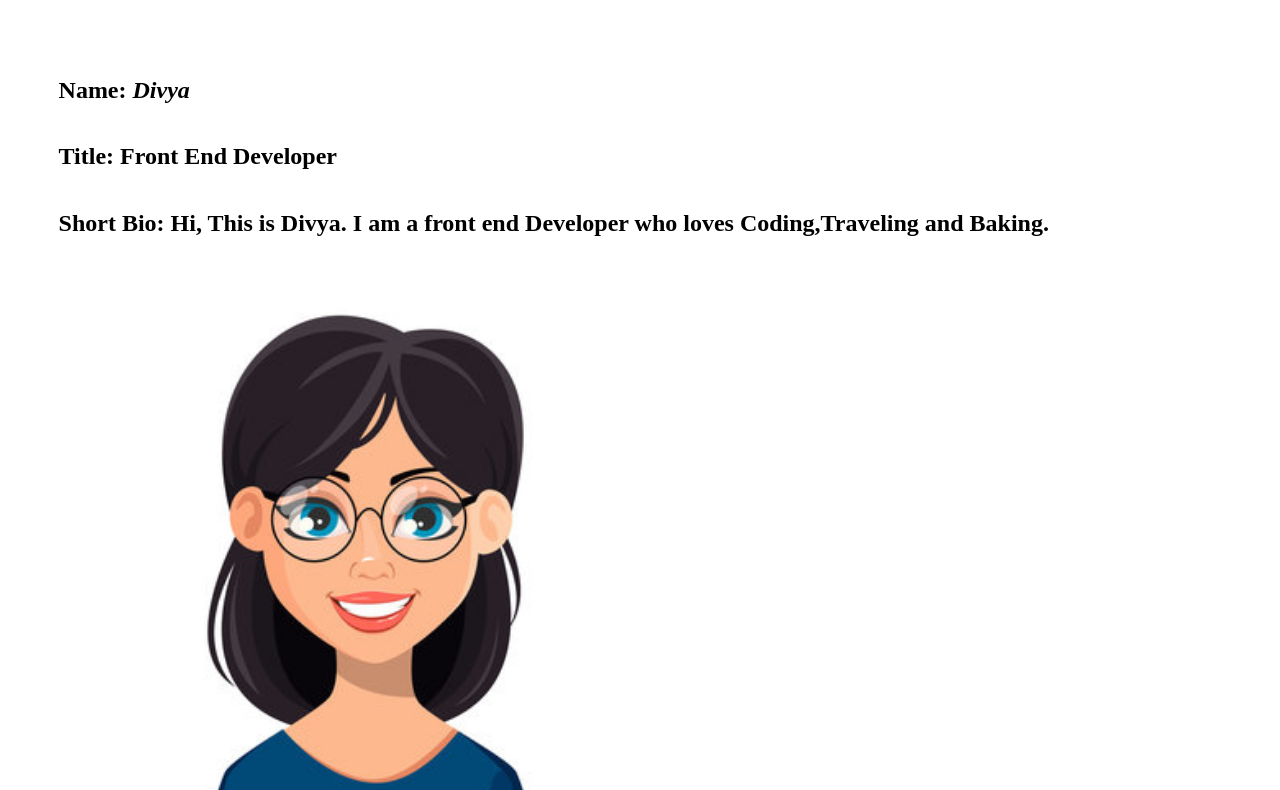
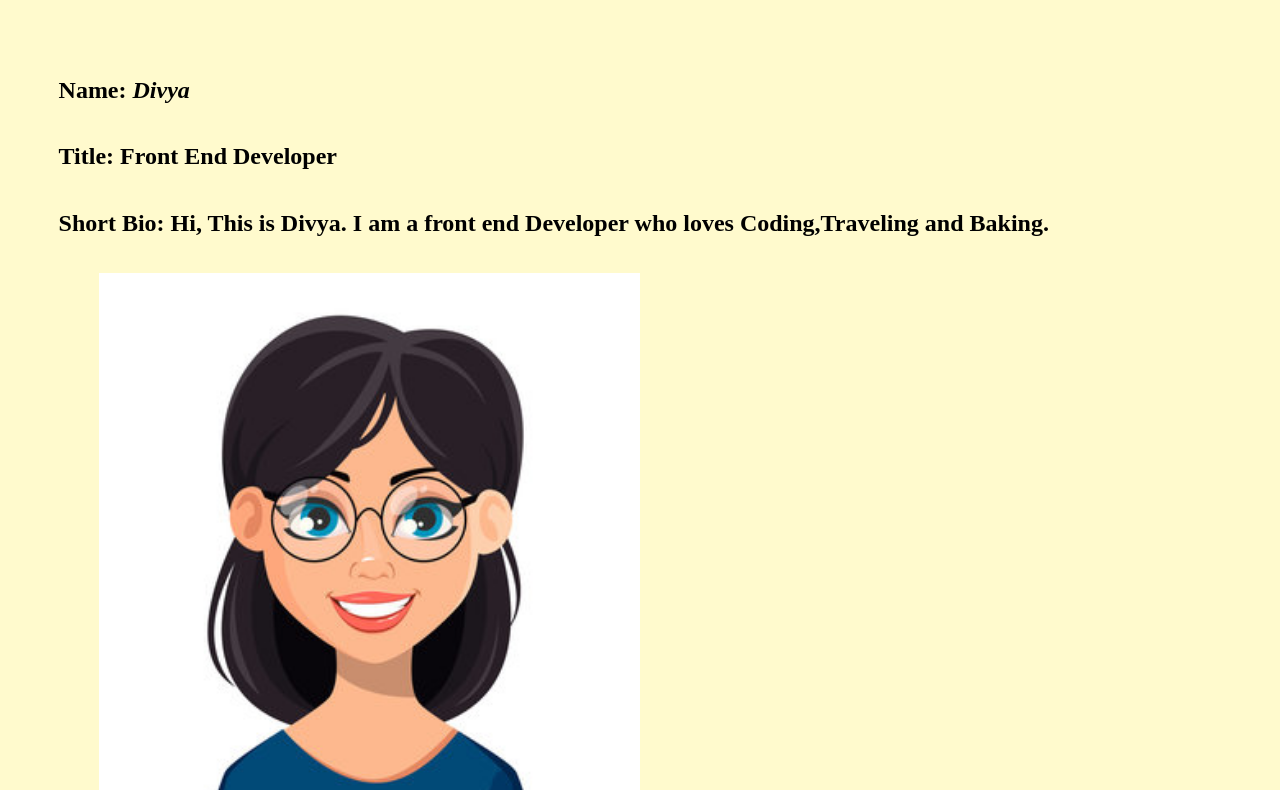
Before and after one commit to DivyaRadhakrish/Personal-Blog, a plain HTML site: page index.html in a window 1280 px wide. Shown: the part 279-1069 px from the top of the page. Drawn offline with Linux system fonts and the light colour scheme.

Commit message:
First commit

```diff
--- a/styles/main.css
+++ b/styles/main.css
@@ -1,3 +1,7 @@
 @import "first.css";
 @import "second.css";
 @import "third.css";
+
+* {
+    background-color: lemonchiffon;
+}
```
